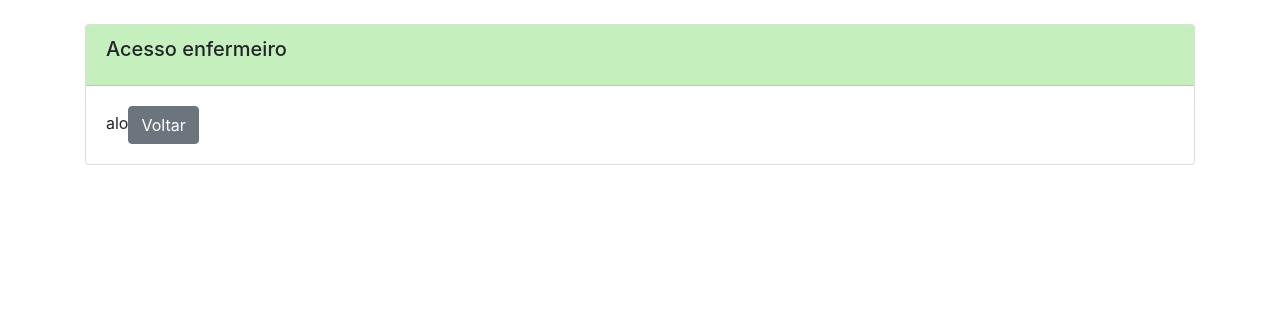
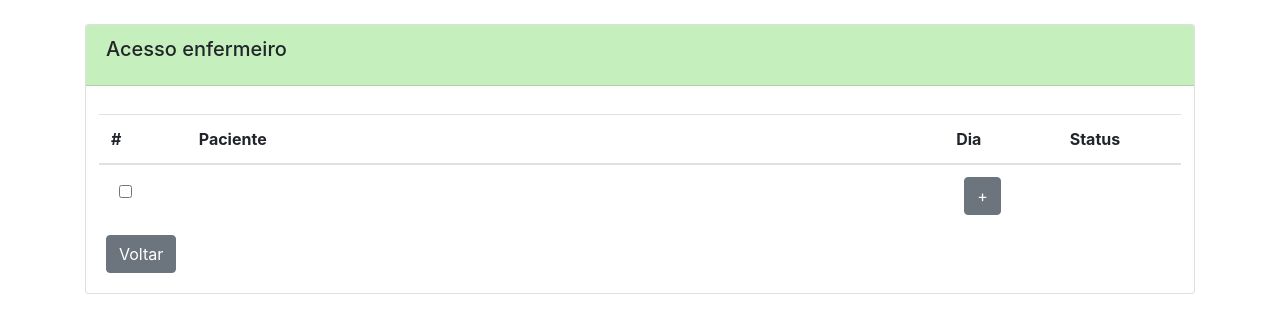
Before and after one commit to tihemetene/desafio-pitang-front, a React (Create React App) app in the folder frontend/: page /nurse-access in a window 1280 px wide. Shown: the top 330 px of the page. Built offline with nearby package versions, Linux system fonts and the light colour scheme.

Commit message:
esqueleto da lista de exibição

```diff
--- /dev/null
+++ b/frontend/src/components/ListaPacientes/index.jsx
@@ -0,0 +1,43 @@
+import React from 'react';
+import {
+  Row, Button, Table,
+} from 'react-bootstrap';
+
+const ListaPacientes = () => {
+  return (
+    <Row>
+      <Table className="m-2">
+        <thead>
+            <th>#</th>
+            <th>Paciente</th>
+            <th>Dia</th>
+            <th>Status</th>
+        </thead>
+        <tbody>
+            <tr>
+              <td>
+                <input
+                  className="m-2"
+                  type="checkbox"
+                />
+
+              </td>
+              <td width="70%">
+
+              </td>
+              <td>
+                <Button
+                  className="ml-2"
+                  variant="secondary"
+                >
+                  +
+                </Button>
+              </td>
+            </tr>
+        </tbody>
+      </Table>
+    </Row>
+  );
+};
+
+export default ListaPacientes;
--- /dev/null
+++ b/frontend/src/pages/ListaPacientes/index.jsx
@@ -0,0 +1,47 @@
+import React from 'react';
+import {
+  Row, Button, Table,
+} from 'react-bootstrap';
+
+const TodoList = () => {
+  return (
+    <Row>
+      <Table className="m-2">
+        <thead>
+          <tr>
+            <th>#</th>
+            <th>Activity</th>
+            <th>Actions</th>
+          </tr>
+        </thead>
+        <tbody>
+
+            <tr >
+              <td>
+                <input
+                  className="m-2"
+                  type="checkbox"
+                />
+
+              </td>
+              <td width="70%">
+
+              </td>
+              <td>
+                <Button onClick={() => {}}>Editar</Button>
+                <Button
+                  className="ml-2"
+                  variant="danger"
+                >
+                  Remover
+                </Button>
+              </td>
+            </tr>
+          ))
+        </tbody>
+      </Table>
+    </Row>
+  );
+};
+
+export default TodoList;
--- a/frontend/src/pages/NurseAccess/index.jsx
+++ b/frontend/src/pages/NurseAccess/index.jsx
@@ -1,12 +1,13 @@
 import React from 'react'
 import { Container } from 'react-bootstrap'
 import CardInicial from '../../components/Card'
+import ListaPacientes from '../../components/ListaPacientes'
 
 export default function index() {
     return (
         <Container className="mt-4">
             <CardInicial title="Acesso enfermeiro">
-                alo
+                <ListaPacientes />
                 <a className="btn btn-secondary" href="/">Voltar</a>
             </CardInicial>
         </Container>
```
